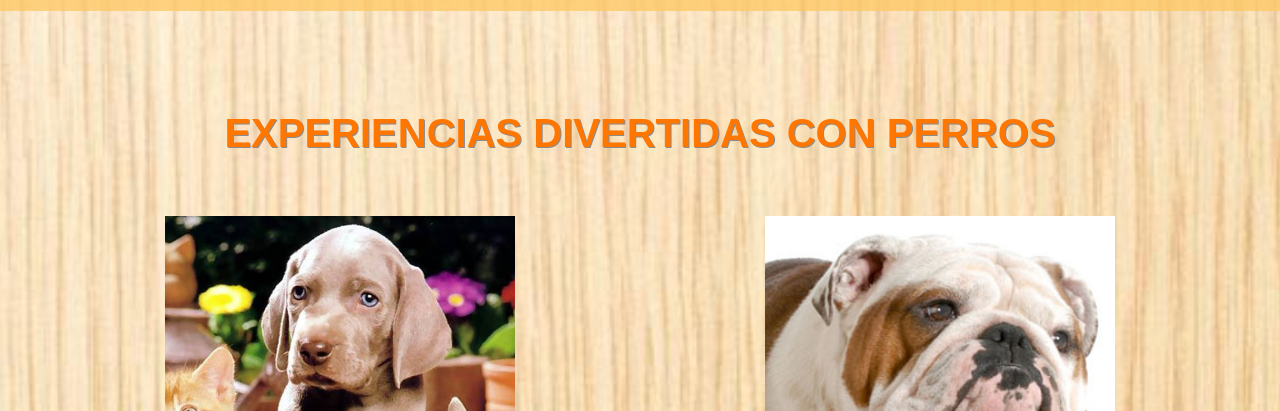
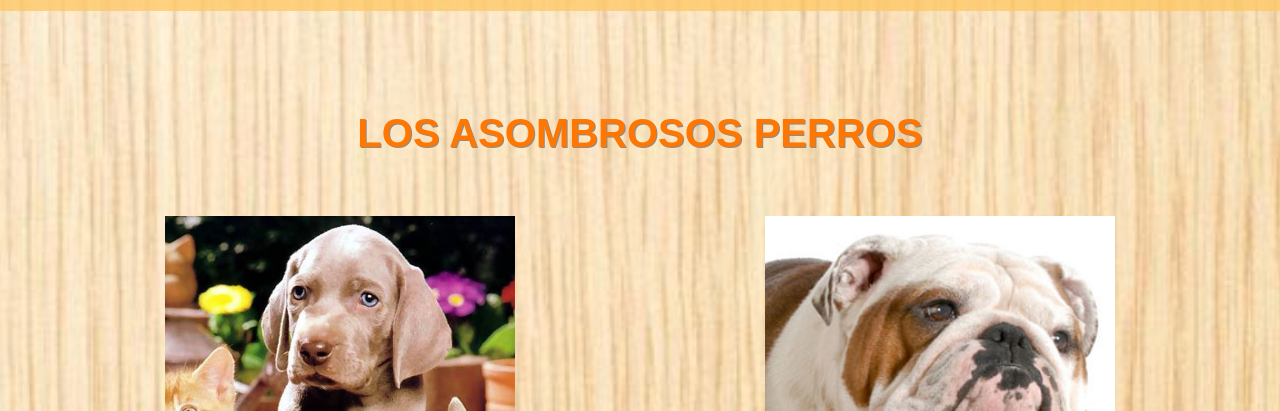
Before and after one commit to HectorCudero/Animal-preferido, a plain HTML site: page experiencias.html in a window 1280 px wide. Shown: the part 389-800 px from the top of the page. Drawn offline with Linux system fonts and the light colour scheme.

Commit message:
cambiamos el titulo en experiencias

```diff
--- a/experiencias.html
+++ b/experiencias.html
@@ -59,7 +59,7 @@
 
 				<div class="anchoMaximo flex-experiencias">
                     <div class="Columna-100">
-                        <h1>Experiencias Divertidas con Perros</h1>
+                        <h1>Los Asombrosos Perros</h1>
                     </div>
 
 					<!-- Columna -->
```
